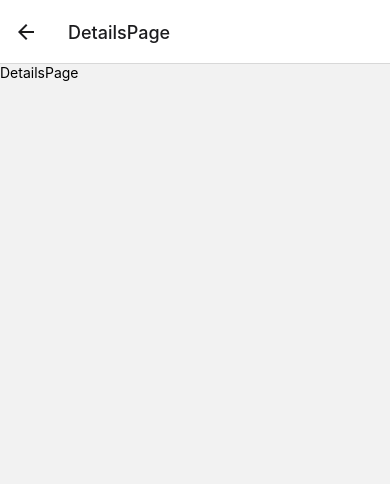
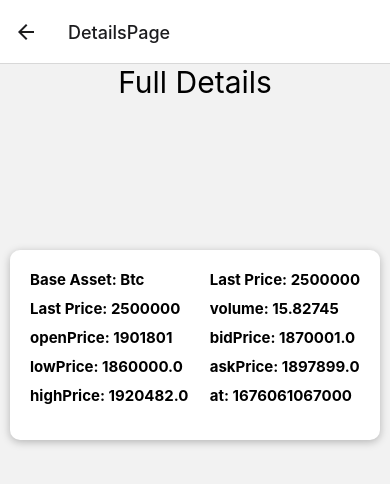
Before and after one commit to Nisam8104/CryptoPriceTracker, a React Native app: screen /DetailsPage in a window 390 px wide. Shown: the top 484 px of the page. Built offline with nearby package versions, Linux system fonts and the light colour scheme.

Commit message:
cryptoCard data arranged

```diff
--- a/src/Components/CryptoCard.js
+++ b/src/Components/CryptoCard.js
@@ -8,8 +8,8 @@ const CryptoCard = () => {
   return (
     <TouchableOpacity onPress={() => navigation.navigate('DetailsPage')}>
       <View style={styles.Container}>
-        <Text style={styles.textstyle}>Coin: BitCoin</Text>
-        <Text style={styles.textstyle}>INR: 1000</Text>
+        <Text style={styles.textstyle}>Base Asset: BitCoin</Text>
+        <Text style={styles.textstyle}>Last Price: 2500000</Text>
       </View>
     </TouchableOpacity>
   );
--- a/src/Components/CryptoList.js
+++ b/src/Components/CryptoList.js
@@ -1,15 +1,17 @@
 import React from 'react';
-import {View,Button,Text,StyleSheet} from 'react-native';
+import {View, Button, Text, StyleSheet} from 'react-native';
+import {FlatList} from 'react-native';
 
 import CryptoCard from './CryptoCard';
 
 const CryptoList = () => {
-
-  return (
-    <View>
-      <CryptoCard/>
-    </View>
-  );
+  <View>
+    <FlatList
+      data={{}}
+      renderItem={() => {
+        return <CryptoCard />;
+      }}></FlatList>
+  </View>;
 };
 
 export default CryptoList;
--- a/src/Components/Heading.js
+++ b/src/Components/Heading.js
@@ -11,7 +11,7 @@ const Headingtext = (props) => {
   const styles = {
     headingtext: {
         fontSize: 30,
-        color: 'white',
+        color: 'black',
         textAlign: 'center',
       },
     };
--- a/src/Pages/Detailspage.js
+++ b/src/Pages/Detailspage.js
@@ -1,12 +1,70 @@
 import React from 'react';
-import {View,styleSheet,Text} from 'react-native';
+import {View, Button, Text, StyleSheet} from 'react-native';
+import Headingtext from '../Components/Heading';
+
+
 
 const DetailsPage = () => {
+
   return (
     <View>
-      <Text style={{color:'black'}}>DetailsPage</Text>
+        <Headingtext title='Full Details'/>
+    <View style={styles.Container}>
+      <View style={styles.row}>
+        <View style={styles.column}>
+          <Text style={styles.textstyle}>Base Asset: Btc</Text>
+          <Text style={styles.textstyle}>Last Price: 2500000</Text>
+          <Text style={styles.textstyle}>openPrice: 1901801</Text>
+          <Text style={styles.textstyle}>lowPrice: 1860000.0</Text>
+          <Text style={styles.textstyle}>highPrice: 1920482.0</Text>
+        </View>
+        <View style={styles.column}>
+          <Text style={styles.textstyle}>Last Price: 2500000</Text>
+          <Text style={styles.textstyle}>volume: 15.82745</Text>
+          <Text style={styles.textstyle}>bidPrice: 1870001.0</Text>
+          <Text style={styles.textstyle}>askPrice: 1897899.0</Text>
+          <Text style={styles.textstyle}>at: 1676061067000</Text>
+        </View>
+      </View>
+    </View>
     </View>
   );
 };
 
+const styles = StyleSheet.create({
+  Container: {
+    marginTop: 150,
+    marginBottom: 50,
+    marginLeft: 10,
+    marginRight: 10,
+    paddingLeft: 20,
+    paddingRight: 20,
+    backgroundColor: 'white',
+    shadowColor: 'black',
+    shadowOpacity: 0.26,
+    shadowOffset: {width: 0, height: 2},
+    shadowRadius: 8,
+    elevation: 5,
+    borderRadius: 10,
+    padding: 20,
+    marginVertical: 10,
+  },
+  textstyle: {
+    fontSize: 15,
+    color: 'black',
+    justifyContent: 'center',
+    paddingBottom:10,
+    fontWeight:'bold',
+
+  },
+  row: {
+    flexDirection: 'row',
+    justifyContent: 'space-between',
+  },
+  column: {
+    flexDirection: 'column',
+    justifyContent: 'space-between',
+    paddingBottom:5,
+  },
+});
 export default DetailsPage;
```
